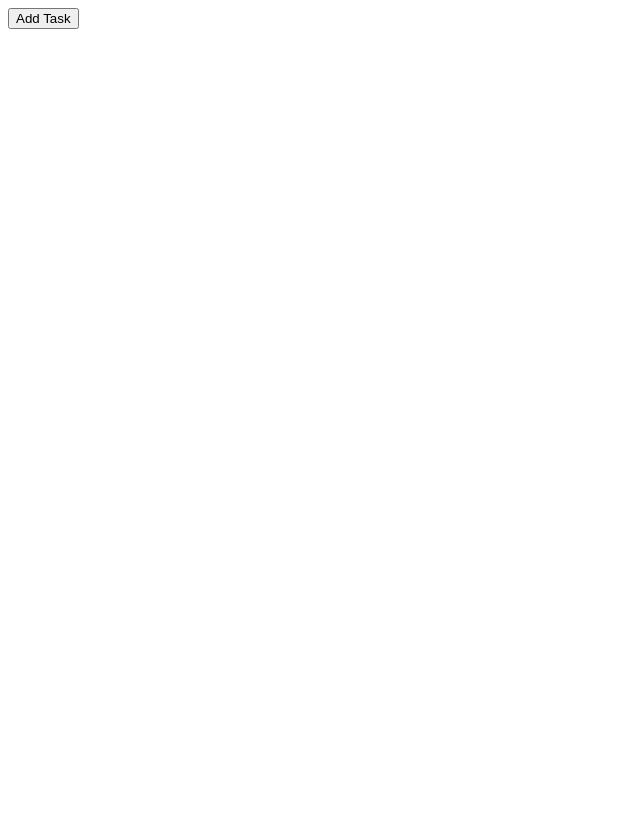
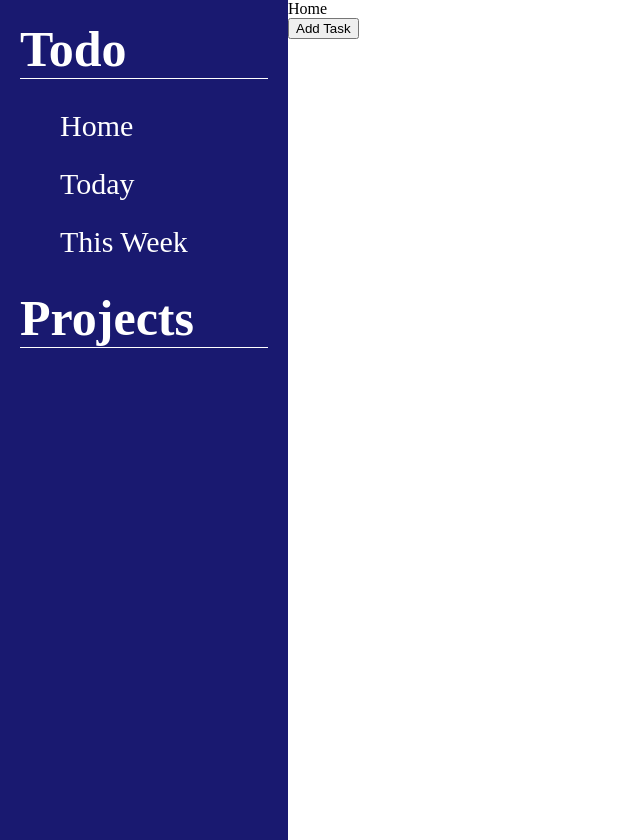
Before and after one commit to DerekChun101/To-Do, a website built with webpack: page src/template.html in a window 1280 px wide. Shown: the whole page, without its empty margins (0-640 px from the left). Before the commit the page ends 800 px from the top, so only its background shows below. Built offline with nearby package versions, Linux system fonts and the light colour scheme.

Commit message:
Added sidebar with tab switching

```diff
--- a/src/dom.js
+++ b/src/dom.js
@@ -1,4 +1,18 @@
 const taskContainer = document.querySelector('.taskContainer');
+let mainHeader = document.querySelector('.mainHeader');
+
+const loadHome = () => {
+    mainHeader.innerHTML = '';
+    mainHeader.innerHTML = 'Home';
+}
+const loadToday = () => {
+    mainHeader.innerHTML = '';
+    mainHeader.innerHTML = 'Today';
+}
+const loadThisWeek = () => {
+    mainHeader.innerHTML = '';
+    mainHeader.innerHTML = 'This Week';
+}
 const createTaskDom = (task) => {
     // taskContainer.innerHTML = '';
     let taskCard = document.createElement('div');
@@ -9,4 +23,7 @@ const createTaskDom = (task) => {
 }
 
 
-export {createTaskDom}
+export {createTaskDom,
+loadHome,
+loadToday,
+loadThisWeek}
--- a/src/index.js
+++ b/src/index.js
@@ -1,17 +1,32 @@
 import './style.css';
-import {addTask} from './task'
+import { addTask } from './task'
+import { loadHome,loadThisWeek,loadToday } from './dom';
 
-
+loadHome();
 
 const dialog = document.querySelector('.addTaskModal');
 const open = document.querySelector('.addTaskBtn');
 const close = document.querySelector('.closeBtn');
+
+const homeTab = document.querySelector('#home');
+const todayTab = document.querySelector('#today');
+const thisWeekTab = document.querySelector('#thisWeek');
+
+homeTab.addEventListener('click', () => {
+    loadHome();
+})
+todayTab.addEventListener('click', () => {
+    loadToday();
+})
+thisWeekTab.addEventListener('click', () => {
+    loadThisWeek();
+})
+
 const date = document.querySelector('#dueDate');
 date.min = new Date().toISOString().split("T")[0]; //Prevents user from selecting past date
 
 open.addEventListener('click', ()=> {
     dialog.showModal();
-
 })
 
 close.addEventListener('click', () => {
--- a/src/style.css
+++ b/src/style.css
@@ -1,3 +1,38 @@
+body {
+    margin: 0;
+}
+.contentContainer {
+    display: flex;
+}
+.sideBar {
+    width: 20vw;
+    height: 100vh;
+    background: midnightblue;
+    color: white;
+    display: flex;
+    flex-direction: column;
+    padding: 20px;
+}
+.sideBar > .header {
+    border-bottom: 1px solid white;
+}
+.tabs {
+    list-style: none;
+    font-size: 30px;
+}
+li:not(:last-child) {
+    margin-bottom: 3vh;
+}
+.main {
+    width: 80vw;
+    background-color: rgb(255, 255, 255);
+}
+
+.header {
+    font-size: 50px;
+    font-weight: bold;
+}
+
 .addTaskForm {
     display: flex;
     flex-direction: column;
--- a/src/template.html
+++ b/src/template.html
@@ -7,8 +7,22 @@
 </head>
 <body>
     <div class="contentContainer">
-        <div class="sideBar"></div>
+        <div class="sideBar">
+            <div class="header">
+                Todo
+            </div>
+            <ul class="tabs">
+                <li class="tab" id="home">Home</li>
+                <li class="tab" id="today">Today</li>
+                <li class="tab" id="thisWeek">This Week</li>
+            </ul>
+            <div class="header">
+                Projects
+            </div>
+        </div>
         <div class="main">
+            <div class="mainHeader"></div>
+            <button class="addTaskBtn">Add Task</button>
             <dialog class="addTaskModal">
 
                 <form class="addTaskForm">
@@ -31,7 +45,7 @@
                 </form>
             </dialog>
             <div class="taskContainer"></div>
-            <button class="addTaskBtn">Add Task</button>
+
         </div>
     </div>
 </body>
```
